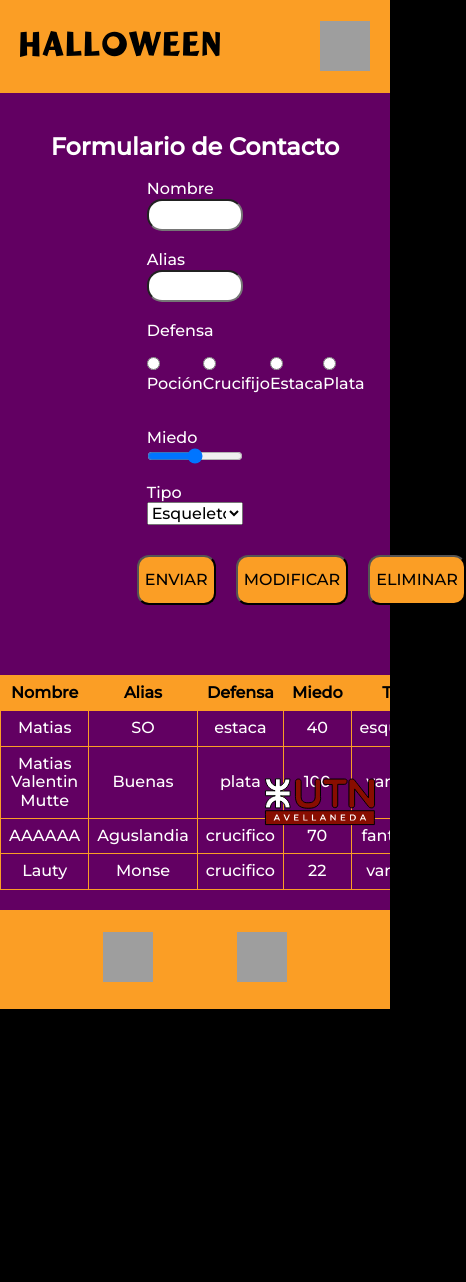
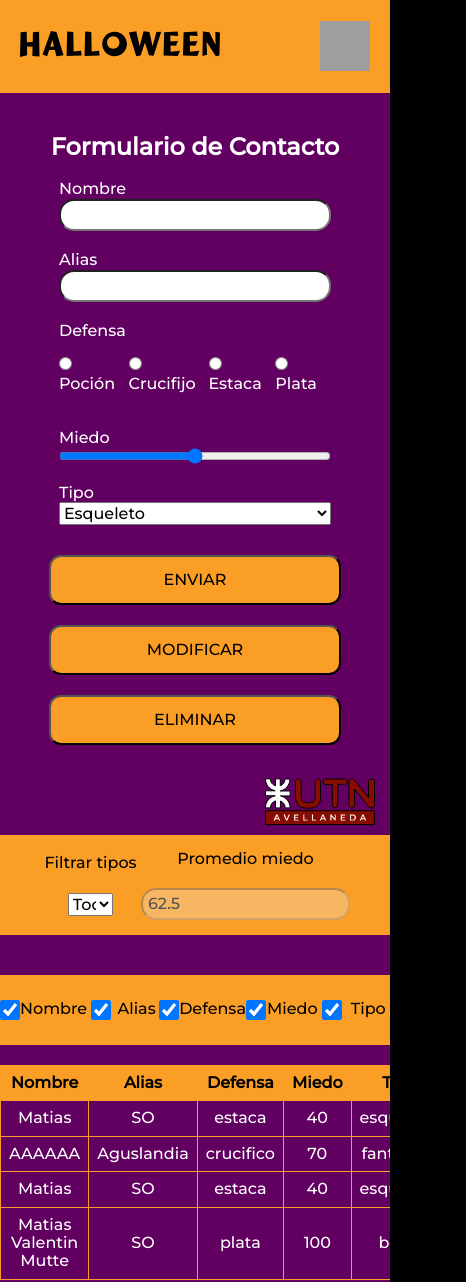
Before and after one commit to MatiVMutte/Parcial-Halloween, a website with bundled scripts: page client/monstruos.html in a window 390 px wide. Shown: the top 1282 px of the page, 466 px wide, since content can reach past the window. Before the commit the page ends 1009 px from the top, so only its background shows below. Built offline with nearby package versions, Linux system fonts and the light colour scheme; data requests are answered from the project's data file; grey boxes are pictures that could not be loaded.

Commit message:
2do Parcial - faltan cositas

```diff
--- a/client/css/styles.css
+++ b/client/css/styles.css
@@ -374,6 +374,11 @@ input[type="text"]:focus {
         display: flex;
         margin-left: auto;
     }
+
+    .caja {
+        flex-direction: column;
+        align-items: center;
+    }
 }
 
 @media only screen and (max-width: 866px) {
@@ -394,6 +399,14 @@ input[type="text"]:focus {
     .fondo p {
         font-size: 2rem;
     }
+
+    .formulario form {
+        width: 60%;
+    }
+
+    .caja-filtrado {
+        padding: 0 4rem;
+    }
 }
 
 @media only screen and (max-width: 425px) {
@@ -409,6 +422,14 @@ input[type="text"]:focus {
         width: 30rem;
         height: 32rem;
     }
+
+    .formulario form {
+        width: 80%;
+    }
+
+    .formulario .boton {
+        flex-direction: column;
+    }
 }
 
 @media only screen and (max-width: 375px) {
@@ -420,3 +441,48 @@ input[type="text"]:focus {
         width: 28rem;
     }
 }
+
+/* ------------------ 2do parcial ----------------- */
+.caja-filtrado {
+    color: #000000;
+    background-color: #FB9E25;
+    height: 10rem;
+    margin: 2rem 0;
+    display: flex;
+    align-items: center;
+    justify-content: space-around;
+}
+
+.caja {
+    display: flex;
+    justify-content: center;
+    width: 40rem;
+    gap: 2rem;
+}
+
+.caja select {
+    width: 45%;
+}
+
+
+
+.caja-columnas {
+    color: #000000;
+    background-color: #FB9E25;
+    height: 7rem;
+    margin: 2rem 0;
+    display: flex;
+    align-items: center;
+    justify-content: space-around;
+}
+
+.columnas {
+    width: 10rem;
+    display: flex;
+    justify-content: space-around;
+}
+
+.columnas input {
+    height: 2rem;
+    width: 2rem;
+}
--- /dev/null
+++ b/client/js/cargarColumnasXCheckBox.js
@@ -0,0 +1,13 @@
+let checkboxes = document.querySelectorAll("input[type='checkbox']");
+
+checkboxes.forEach((checkbox, index) => {
+    checkbox.addEventListener("change", function() {
+        for (let i = 0; i < document.querySelector("table").rows.length; i++) {
+            let celda = document.querySelector("table").rows[i].cells[index];
+
+            if (celda) {
+                celda.style.display = this.checked ? "" : "none";
+            }
+        }
+    });
+});
--- /dev/null
+++ b/client/js/cargarSelectFiltrado.js
@@ -0,0 +1,27 @@
+// Función para agregar opciones al select
+function cargarOpcionesFiltrado() {
+  opcionesFiltrado.forEach(opcion => {
+    const option = document.createElement('option');
+    option.value = opcion.value;
+    option.text = opcion.text;
+    selectFiltrado.appendChild(option);
+  });
+}
+
+  // Datos de ejemplo para las opciones del select
+  const opcionesFiltrado = [
+    { value: 'todos', text: 'Todos' },
+    { value: 'vampiro', text: 'Vampiro' },
+    { value: 'hombrelobo', text: 'Hombre Lobo' },
+    { value: 'fantasma', text: 'Fantasma' },
+    { value: 'esqueleto', text: 'Esqueleto' },
+    { value: 'bruja', text: 'Bruja' },
+    { value: 'zombie', text: 'Zombie' }
+  ];
+
+  // Obtener referencia al elemento select
+  const selectFiltrado = document.getElementById('filtrar');
+
+  document.addEventListener('DOMContentLoaded', function() {
+      cargarOpcionesFiltrado();
+  });
--- /dev/null
+++ b/client/js/filtrarTabla.js
@@ -0,0 +1,29 @@
+let selectFiltro = document.getElementById("filtrar");
+
+selectFiltro.addEventListener("change", function() {
+    let tipoFiltrado = this.value;
+    console.log(tipoFiltrado);
+
+    let filas = Array.from(document.querySelector("table tbody").rows);
+    console.log(filas);
+
+    if (tipoFiltrado === "todos") {
+        filas.forEach((fila) => {
+            fila.style.display = "";
+        });
+    } else {
+        let filasFiltradas = filas.filter((fila) => {
+            let tipo = fila.cells[4].innerText;
+
+            console.log(tipo);
+            return tipo === tipoFiltrado;
+        });
+
+        filas.forEach((fila) => {
+            fila.style.display = "none";
+        });
+        filasFiltradas.forEach((fila) => {
+            fila.style.display = "";
+        });
+    }
+});
--- a/client/js/funcionesABM.js
+++ b/client/js/funcionesABM.js
@@ -25,7 +25,7 @@ export async function obtenerMonstruosServidor() {
 
     return await res.json();
   } catch(res) {
-    // console.error(`Error ${res.status}: ${res.statusText}`);
+    console.error(`Error ${res.status}: ${res.statusText}`);
   }
 }
 
@@ -66,27 +66,42 @@ export async function modificarDatoServidor(datosModificados) {
     })
     .catch(error => {
       console.error('Error:', error);
+    })
+    .finally(()=>{
+      activarSpinner(false);
     });
 }
 
+// export async function eliminarDatoServidor(datosModificados) {
+
+//     fetch(`http://localhost:3000/monstruos/${datosModificados.id}`, {
+//       method: 'DELETE'
+//     })
+//     .then(response => {
+//       if (!response.ok) {
+//         throw new Error('Error al eliminar el dato');
+//       }
+//       return response.json();
+//     })
+//     .then(() => {
+//       console.log('Dato eliminado');
+//       // Aquí podrías realizar acciones adicionales si es necesario
+//     })
+//     .catch(error => {
+//       console.error('Error:', error);
+//     });
+// }
+
 export async function eliminarDatoServidor(datosModificados) {
-
-    fetch(`http://localhost:3000/monstruos/${datosModificados.id}`, {
-      method: 'DELETE'
-    })
-    .then(response => {
-      if (!response.ok) {
-        throw new Error('Error al eliminar el dato');
-      }
-      return response.json();
-    })
-    .then(() => {
-      console.log('Dato eliminado');
-      // Aquí podrías realizar acciones adicionales si es necesario
-    })
-    .catch(error => {
+  try {
+    const response = await axios.delete(`http://localhost:3000/monstruos/${datosModificados.id}`);
+    console.log('Dato eliminado');
+    // return response.json();
+  } catch (error) {
       console.error('Error:', error);
-    });
+  } finally {
+    activarSpinner(false);
+  }
 }
 
 export async function cargarTabla() {
--- a/client/js/main.js
+++ b/client/js/main.js
@@ -5,6 +5,8 @@ let idFila = -1;
 
 document.addEventListener('DOMContentLoaded', async (e) => {
   await cargarTabla();
+
+  calcularPromedioMiedo();
 
   let tbody = document.querySelector('table tbody');
   let filas = tbody.querySelectorAll('tr');
--- /dev/null
+++ b/client/js/promedioMiedo.js
@@ -0,0 +1,12 @@
+function calcularPromedioMiedo() {
+    let filas = Array.from(document.querySelector("table tbody").rows);
+
+    let sumaMiedo = filas.reduce((suma, fila) => {
+        let miedo = parseFloat(fila.cells[3].innerText);
+        return suma + miedo;
+    }, 0);
+
+    let promedioMiedo = sumaMiedo / filas.length;
+
+    document.getElementById("promedio").value = promedioMiedo;
+}
--- a/client/monstruos.html
+++ b/client/monstruos.html
@@ -92,6 +92,40 @@
         <div id="spinner" class="spinner"></div>
       </div>
       <!-- FIN -->
+      <div class="caja-filtrado">
+        <div class="caja">
+          <label for="filtrar">Filtrar tipos</label>
+          <select id="filtrar">
+            <!-- SELECT POR JS -->
+          </select>
+        </div>
+        <div class="caja">
+          <label for="promedio">Promedio miedo</label>
+          <input id="promedio" type="text" disabled>
+        </div>
+      </div>
+      <div class="caja-columnas">
+        <div class="columnas">
+          <input type="checkbox" name="nombre" id="nombreC" checked>
+          <label for="nombreC">Nombre</label>
+        </div>
+        <div class="columnas">
+          <input type="checkbox" name="alias" id="aliasC" checked>
+          <label for="aliasC">Alias</label>
+        </div>
+        <div class="columnas">
+          <input type="checkbox" name="defensa" id="defensaC" checked>
+          <label for="defensaC">Defensa</label>
+        </div>
+        <div class="columnas">
+          <input type="checkbox" name="miedo" id="miedoC" checked>
+          <label for="miedoC">Miedo</label>
+        </div>
+        <div class="columnas">
+          <input type="checkbox" name="tipo" id="tipoC" checked>
+          <label for="tipoC">Tipo</label>
+        </div>
+      </div>
       <div class="tabla-responsive">
         <table class="table" id="tabla-monstruos">
           <thead>
@@ -119,6 +153,11 @@
 
     <script src="js/main.js" type="module"></script>
     <script src="js/cargarSelect.js"></script>
+    <script src="js/cargarSelectFiltrado.js"></script>
+    <script src="js/filtrarTabla.js"></script>
+    <script src="js/promedioMiedo.js"></script>
+    <script src="js/cargarColumnasXCheckBox.js"></script>
+    <script src="https://cdn.jsdelivr.net/npm/axios/dist/axios.min.js"></script>
     <!-- <script src="js/cargarTabla.js"></script> -->
     <script>
         window.onscroll = function() {
--- /dev/null
+++ b/package.json
@@ -0,0 +1,5 @@
+{
+  "dependencies": {
+    "axios": "^1.6.2"
+  }
+}
--- a/server/db.json
+++ b/server/db.json
@@ -9,14 +9,6 @@
       "tipo": "esqueleto"
     },
     {
-      "id": 4,
-      "nombre": "Matias Valentin Mutte",
-      "alias": "Buenas",
-      "defensa": "plata",
-      "miedo": "100",
-      "tipo": "vampiro"
-    },
-    {
       "id": 5,
       "nombre": "AAAAAA",
       "alias": "Aguslandia",
@@ -25,12 +17,20 @@
       "tipo": "fantasma"
     },
     {
-      "id": 6,
-      "nombre": "Lauty",
-      "alias": "Monse",
-      "defensa": "crucifico",
-      "miedo": "22",
-      "tipo": "vampiro"
+      "id": 7,
+      "nombre": "Matias",
+      "alias": "SO",
+      "defensa": "estaca",
+      "miedo": "40",
+      "tipo": "esqueleto"
+    },
+    {
+      "id": 9,
+      "nombre": "Matias Valentin Mutte",
+      "alias": "SO",
+      "defensa": "plata",
+      "miedo": "100",
+      "tipo": "bruja"
     }
   ]
 }
```
Also changed, not shown: 1 other file.
